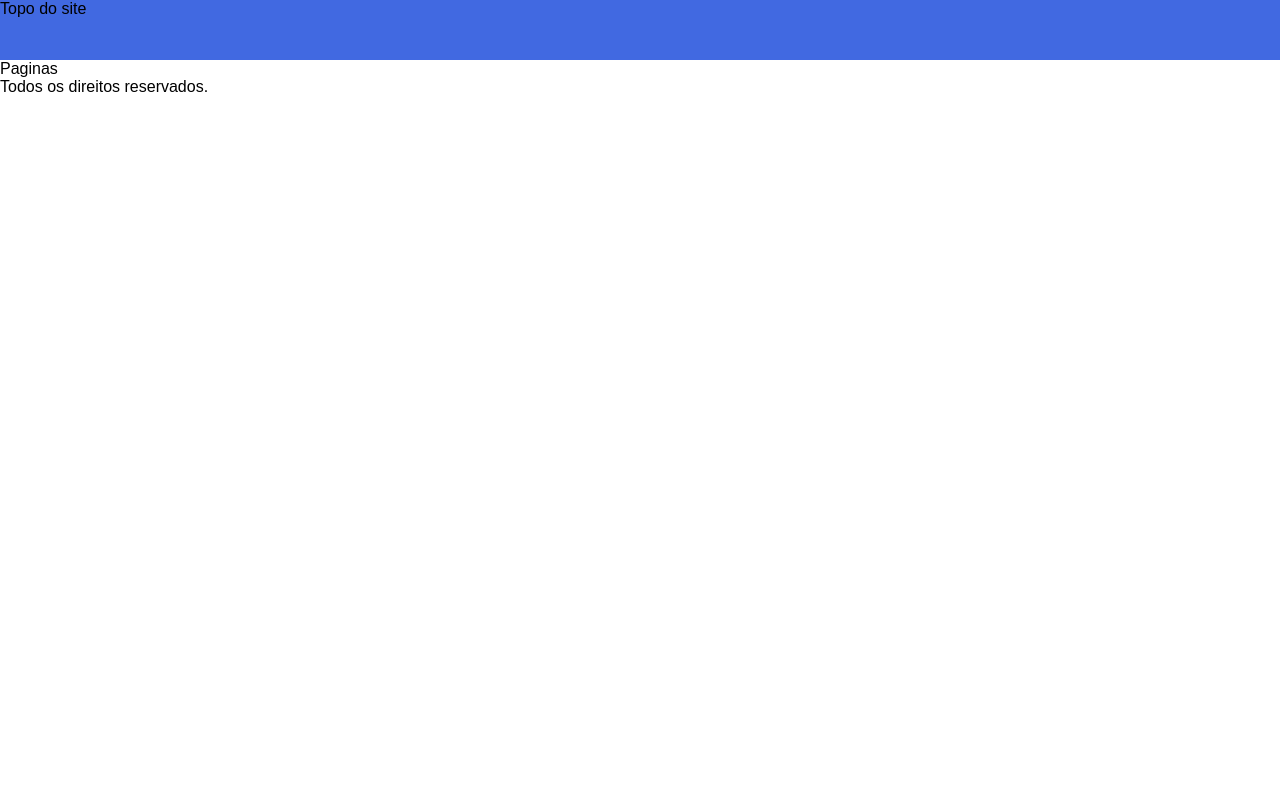
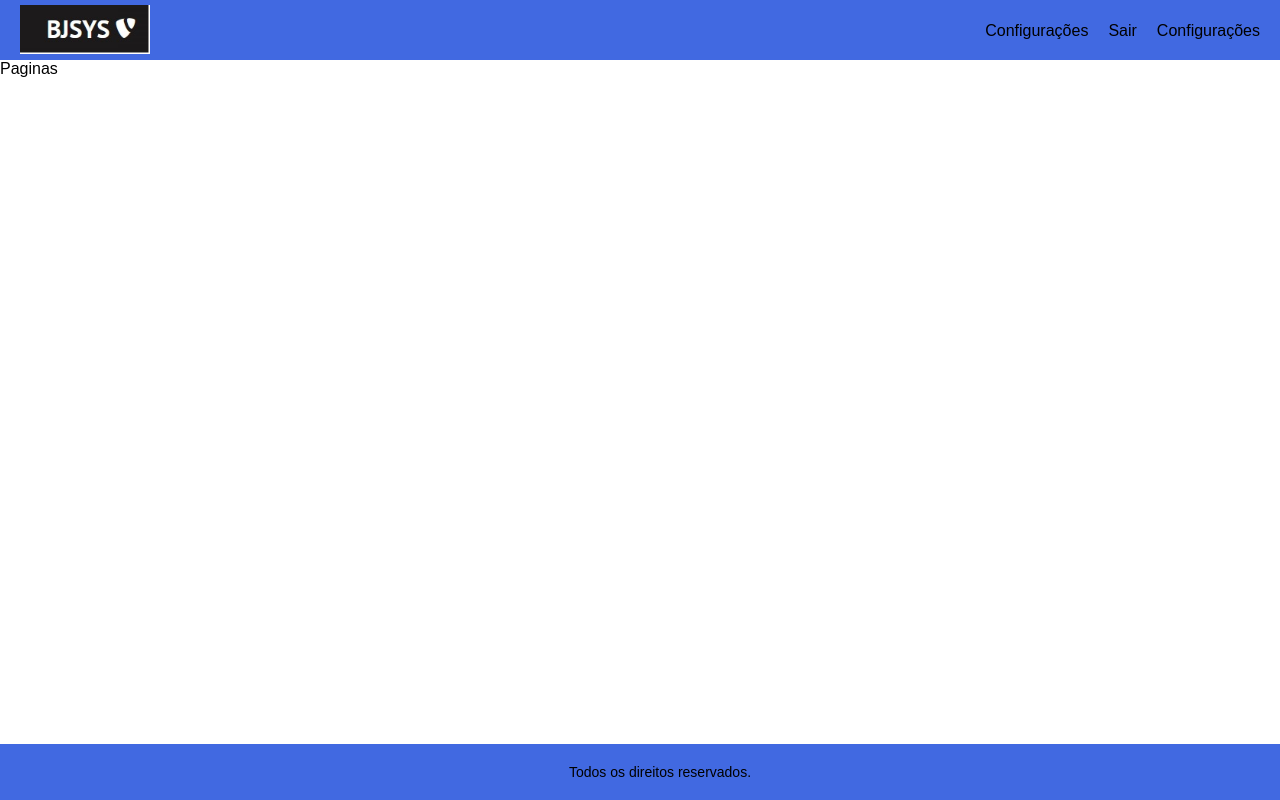
Before and after one commit to ag1004-dev/siteVinsitk, a React (Create React App) app: page / in a window 1280 px wide. Built offline with nearby package versions, Linux system fonts and the light colour scheme.

Commit message:
Position Nav and Footer

```diff
--- a/src/components/Footer/index.js
+++ b/src/components/Footer/index.js
@@ -1,14 +1,16 @@
 import React from "react";
-
+import {AreaFooter}  from './styled';
 
 function Footer() {
 
     return (
 
-        <>
-            Todos os direitos reservados.
-        </>
-    )
+        <AreaFooter>
+
+        Todos os direitos reservados.
+
+        </AreaFooter>
+       )
 }
 
 
--- /dev/null
+++ b/src/components/Footer/styled.js
@@ -0,0 +1,14 @@
+import styled from 'styled-components';
+
+export const AreaFooter = styled.div`
+
+
+    background-color: royalblue;
+    text-align: center;
+    padding: 20px;
+    font-size: 14px;
+
+    bottom: 0;
+    position: fixed;
+    width: 100%;
+`;
--- a/src/components/Header/index.js
+++ b/src/components/Header/index.js
@@ -1,15 +1,30 @@
 import React from "react";
-import {AreaHeader } from './styled';
+import { AreaHeader } from './styled';
 
 
-function Header(){
+function Header() {
 
-    return(
-    <AreaHeader>
-    Topo do site
-    </AreaHeader>
+    return (
+        <AreaHeader>
 
-        );
+            <div className="container">
+                <div className="logo">
+                    <img src="../../../LOGO.jpg"></img>
+                </div>
+
+                <nav>
+                    <ul>
+                        <li> Configurações </li>
+                        <li> Sair </li>
+                        <li> Configurações </li>
+
+                    </ul>
+                </nav>
+
+            </div>
+        </AreaHeader>
+
+    );
 }
 
 
--- a/src/components/Header/styled.js
+++ b/src/components/Header/styled.js
@@ -5,4 +5,37 @@ export const AreaHeader = styled.div`
     height: 60px;
     background-color: royalblue;
 
+
+
+    .container{
+        padding: 5px 20px;
+        display: flex;
+        align-items: center;
+
+    }
+
+        .logo {
+
+            flex: 1;
+
+            img{
+                width: 130px;
+            }
+
+    }
+
+
+    nav{
+            ul{
+                display: flex;
+
+            }
+
+            li{
+                    list-style: none;
+                    margin-left: 20px;
+
+            }
+
+    }
 `;
```
Also changed, not shown: public/LOGO.jpg (added), 1 other file (tests, documents, lock files or other folders).
